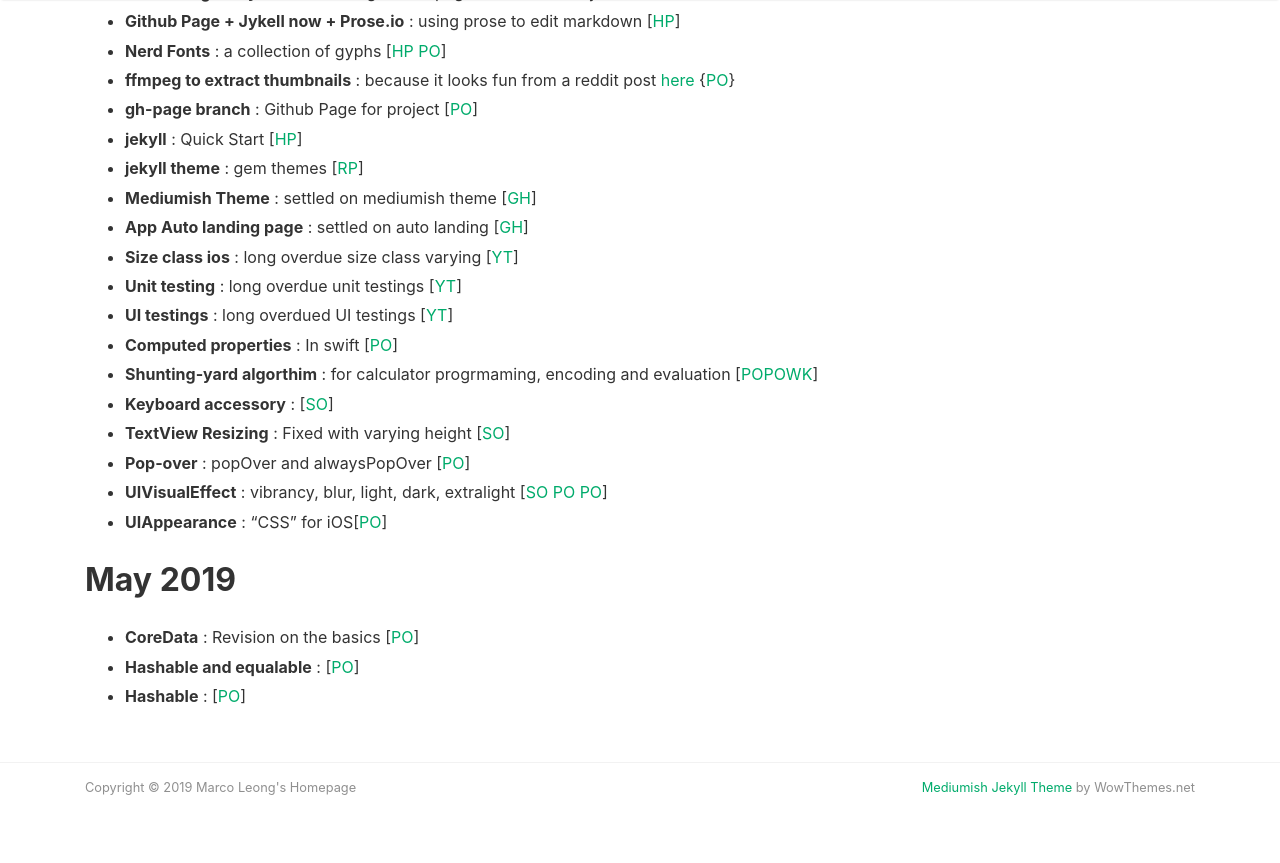
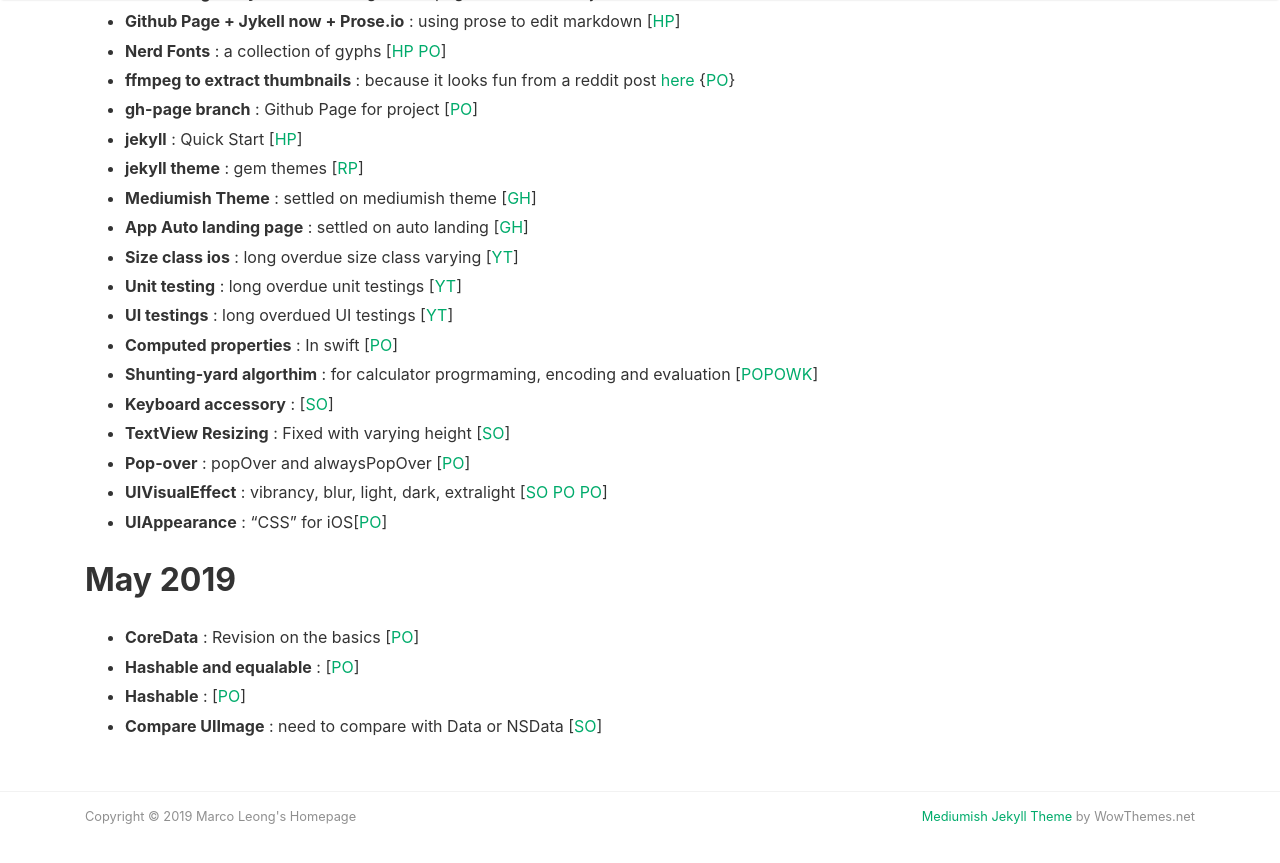
Before and after one commit to MarcoLeongDev/MarcoLeongDev.github.io, a Jekyll site: the page built from journey.md, in a window 1280 px wide and 900 px high, scrolled down 861 px. Shown: the top 863 px of the window. Built offline with Jekyll 4.4.1, drawn with Linux system fonts in a browser that asks for light colours; nearby versions of some CDN libraries; our own code applies the rules of GitHub Pages for plain Markdown files.

Commit message:
Update journey.md

```diff
--- a/journey.md
+++ b/journey.md
@@ -26,6 +26,7 @@
 - **CoreData** :  Revision on the basics [[PO](https://www.bobthedeveloper.io/blog/beginner-guide-to-core-data-in-swift)]
 - **Hashable and equalable** : [[PO](https://useyourloaf.com/blog/how-to-get-equatable-and-hashable-for-free/)]
 - **Hashable** : [[PO](https://useyourloaf.com/blog/swift-hashable)]
+- **Compare UIImage** : need to compare with Data or NSData [[SO](https://stackoverflow.com/questions/34752570/uiimage-is-equal-to)]
 
 
 <!-- - <details><summary>App Auto landing page</summary> settled on auto landing <a href="https://github.com/emilbaehr/automatic-app-landing-page">[GH]</a></details> -->
```
